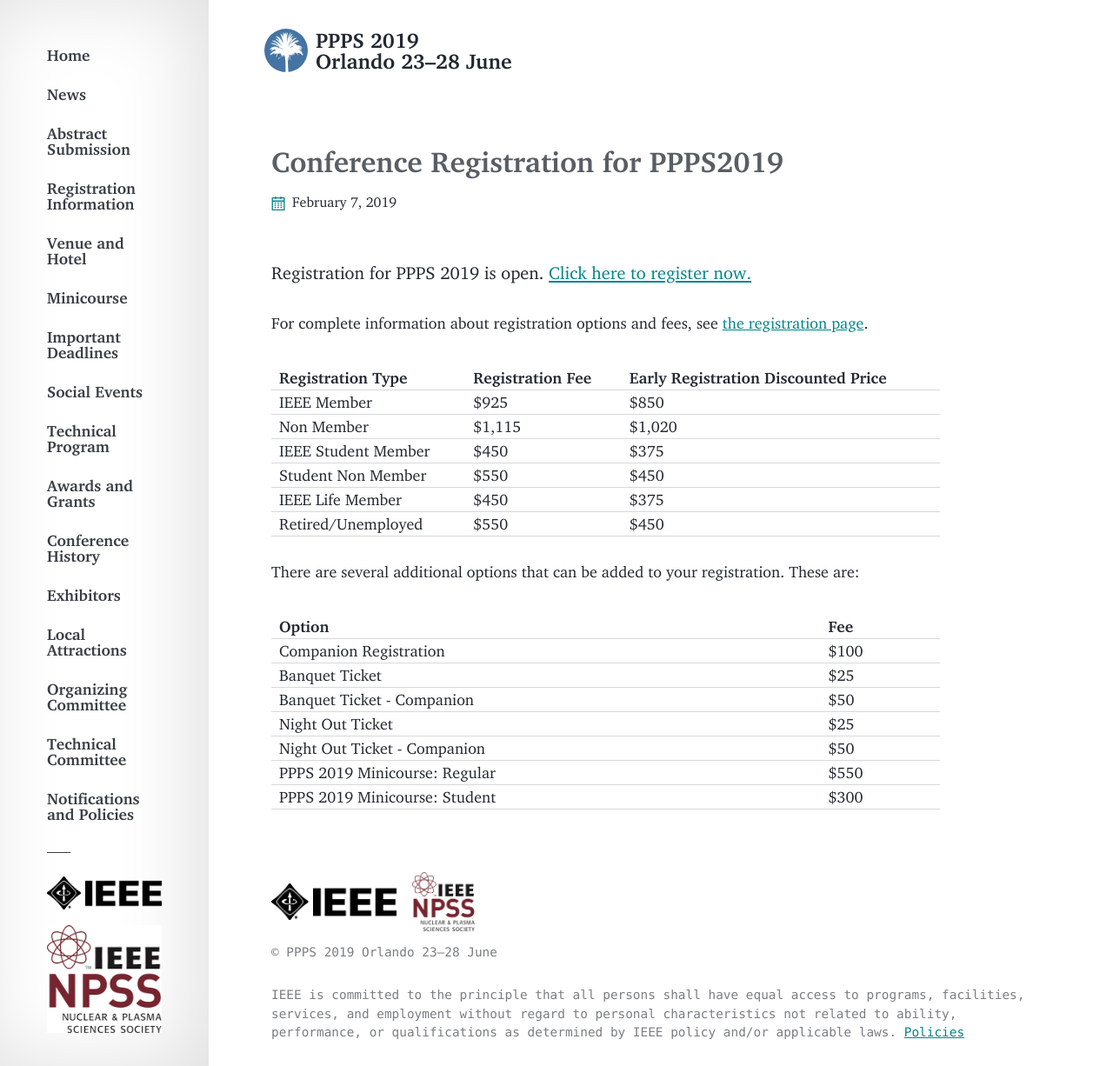
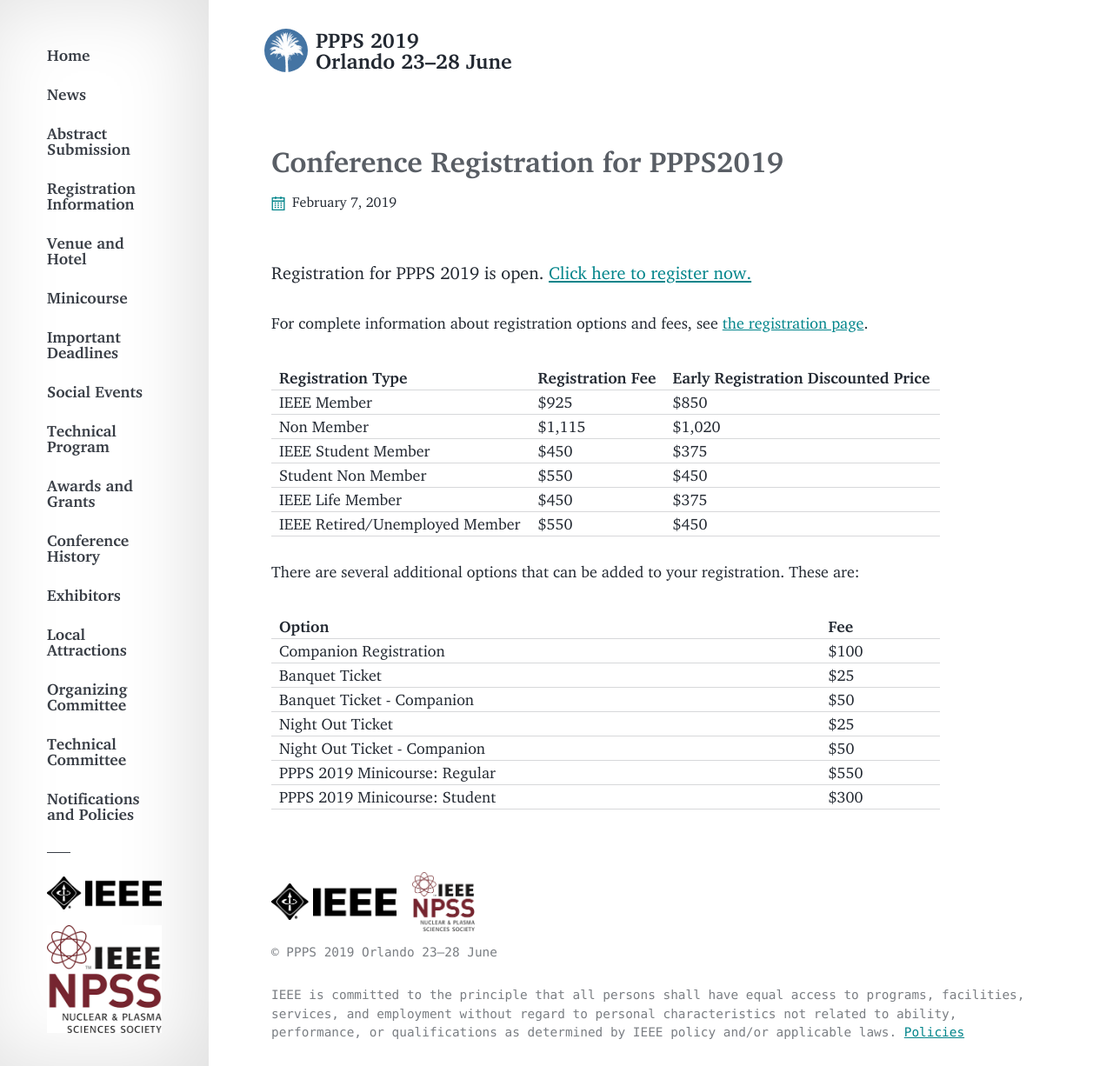
Before and after one commit to ppps2019/ppps2019.github.io, a Jekyll site: the page built from _info_articles/registration.md, in a window 1280 px wide and 1226 px high. Shown: the whole window at 87% size. Built offline with Jekyll 4.4.1, drawn with Linux system fonts in a browser that asks for light colours; comment, search, counter and statistics services are not loaded.

Commit message:
Update registration.md

```diff
--- a/_info_articles/registration.md
+++ b/_info_articles/registration.md
@@ -18,7 +18,7 @@ For complete information about registration options and fees, see [the registrat
 | IEEE Student Member | $450 | $375 |
 | Student Non Member | $550 | $450 |
 | IEEE Life Member | $450 | $375 |
-| Retired/Unemployed | $550 | $450 |
+| IEEE Retired/Unemployed Member | $550 | $450 |
 
 There are several additional options that can be added to your registration. These are:
 
```
